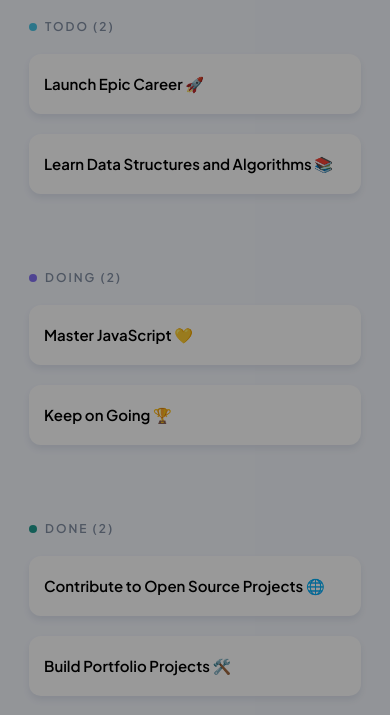
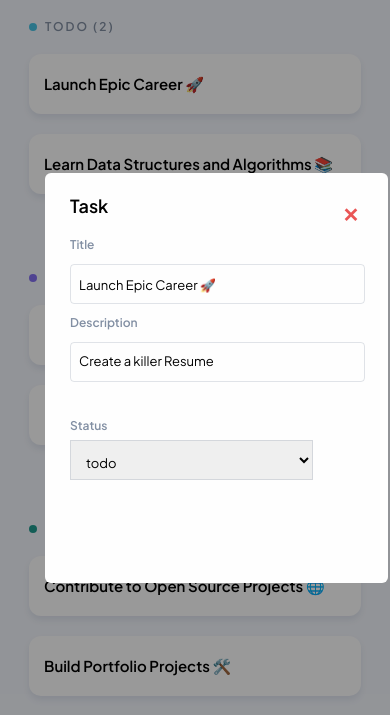
Before and after one commit to TashreeqAdams/TASADA25144_PTO2503_Group_A_Tashreeq-Adams_JSL04, a plain HTML site: page index.html in a window 390 px wide. Both pictures are taken after a click on the element "Launch Epic Career 🚀". Shown: the part 69-784 px from the top of the page. Drawn offline with Linux system fonts and the light colour scheme; a script that the page names is missing.

Commit message:
Modal style and responsiveness added

```diff
--- a/index.html
+++ b/index.html
@@ -27,13 +27,13 @@
       <!-- Modal content -->
       <div class="modal-content">
         <span class="close">&times;</span>
-        <h1>Task</h1>
-        <p>Title</p>
+        <h1 class="modal-task-heading">Task</h1>
+        <h2 class="modal-title-heading">Title</h2>
         <p id="modal-task-title"></p>
-        <p>Description</p>
+        <h2 class="modal-description-heading">Description</h2>
         <p id="modal-task-description"></p>
-        <p>Status</p>
-        <select>
+        <h2 class="modal-status-heading">Status</h2>
+        <select class="modal-drop-down">
           <option value="todo">todo</option>
           <option value="doing">doing</option>
           <option value="done">done</option>
--- a/modal.css
+++ b/modal.css
@@ -15,29 +15,88 @@
   background-color: #fefefe;
   margin-top: 242px;
   margin-left: 456px;
-  padding: 20px;
   width: 600px;
   height: 415px;
   border-radius: 6px;
+  padding-left: 25px;
 }
 
-.modal-content,
-h1 {
+.modal-content h1 {
   font-weight: 700;
   font-style: Bold;
   font-size: 18px;
   line-height: 100%;
   letter-spacing: 0px;
+  padding-top: 24px;
+  margin: 0;
 }
 
-.modal-content,
-p {
-  font-family: Plus Jakarta Sans;
+.modal-content h2 {
   font-weight: 700;
   font-size: 12px;
   line-height: 100%;
   letter-spacing: 0px;
   color: #828fa3;
+}
+
+#modal-task-description {
+  width: 551;
+  height: 113.88764190673828px;
+  opacity: 1;
+  border: solid 1px #828fa340;
+  border-radius: 4px;
+  font-family: Plus Jakarta Sans;
+  font-weight: 500;
+  font-style: Medium;
+  font-size: 13px;
+  line-height: 23px;
+  letter-spacing: 0px;
+  padding-left: 8px;
+  padding-top: 6.35px;
+}
+
+#modal-task-title {
+  padding-left: 8px;
+  padding-top: 8.82px;
+}
+
+.modal-status-heading {
+  padding-bottom: 8.33px;
+  padding-top: 24.47px;
+}
+
+.modal-content p {
+  width: 551;
+  height: 40.674156188964844;
+  opacity: 1;
+  border: solid 1px #828fa340;
+  border-radius: 4px;
+  font-family: Plus Jakarta Sans;
+  font-weight: 500;
+  font-style: Medium;
+  font-size: 13px;
+  line-height: 23px;
+  letter-spacing: 0px;
+}
+
+.modal-title-heading {
+  padding-top: 24.4px;
+}
+
+.modal-drop-down {
+  width: 551px;
+  height: 40.674156188964844px;
+  top: 23.39px;
+  opacity: 1;
+  font-family: Plus Jakarta Sans;
+  font-weight: 500;
+  font-style: Medium;
+  font-size: 13px;
+  line-height: 23px;
+  letter-spacing: 0px;
+  padding-left: 11px;
+  padding-top: 6.67px;
+  border: solid 1px #828fa340;
 }
 
 /* The Close Button */
@@ -46,6 +105,9 @@ p {
   float: right;
   font-size: 28px;
   font-weight: bold;
+  padding-right: 28.15px;
+  padding-top: 19px;
+  height: 5px;
 }
 
 .close:hover,
@@ -55,22 +117,124 @@ p {
   cursor: pointer;
 }
 
-.title-input {
-  width: 551px;
-  height: 40.67px;
-  border-radius: 4px;
-  border-width: 1px;
+@media screen and (max-width: 1200) {
+  .modal-content {
+    margin-left: 300px;
+  }
 }
 
-.description-input {
-  width: 551px;
-  height: 113.89px;
-  border-width: 1px;
-  border-radius: 4px;
+@media screen and (max-width: 1056px) {
+  .modal-content {
+    margin-left: 200px;
+  }
 }
 
-.option-selector {
-  width: 551px;
-  height: 40.67px;
-  border-radius: 4px;
+@media screen and (max-width: 880px) {
+  .modal-content {
+    margin-left: 150px;
+  }
 }
+
+@media screen and (max-width: 776px) {
+  .modal-content {
+    margin-left: 100px;
+  }
+}
+
+@media screen and (max-width: 425px) {
+  .modal-content {
+    margin-left: 45px;
+    width: 343px;
+    height: 410px;
+    top: 99px;
+    left: 12px;
+    opacity: 1;
+    border-radius: 6px;
+  }
+
+  #modal-task-title {
+    width: 295px;
+    height: 40px;
+    top: 23px;
+    opacity: 1;
+  }
+
+  #modal-task-description {
+    width: 295px;
+    height: 40px;
+    top: 23px;
+    opacity: 1;
+  }
+  .modal-drop-down {
+    width: 295px;
+    height: 40px;
+    top: 23px;
+    opacity: 1;
+  }
+}
+
+@media screen and (max-width: 375px) {
+  .modal-content {
+    margin-left: 12px;
+    width: 350px;
+    height: 410px;
+    top: 99px;
+    left: 12px;
+    opacity: 1;
+    border-radius: 6px;
+  }
+
+  #modal-task-title {
+    width: 295px;
+    height: 40px;
+    top: 23px;
+    opacity: 1;
+  }
+
+  #modal-task-description {
+    width: 295;
+    height: 40px;
+    top: 23px;
+    opacity: 1;
+  }
+}
+
+.modal-drop-down {
+  /* width: 295px; */
+  height: 40px;
+  top: 23px;
+  opacity: 1;
+}
+
+@media screen and (max-width: 320px) {
+  .modal-content {
+    margin-left: 12px;
+    width: 295px;
+    height: 410;
+    top: 99px;
+    left: 12px;
+    opacity: 1;
+    border-radius: 6px;
+  }
+
+  #modal-task-title {
+    width: 243px;
+    height: 40;
+    top: 23px;
+    opacity: 1;
+  }
+
+  #modal-task-description {
+    width: 243px;
+    height: 40;
+    top: 23px;
+    opacity: 1;
+  }
+}
+
+.modal-drop-down {
+  width: 243px;
+  height: 40;
+  top: 23px;
+  opacity: 1;
+}
--- a/modal.js
+++ /dev/null
@@ -1,25 +0,0 @@
-// // Get the modal
-// const modal = document.getElementById("myModal");
-
-// // Get the button that opens the modal
-// const todoTaskEl = document.getElementById("task-div");
-
-// // Get the <span> element that closes the modal
-// var span = document.getElementsByClassName("close")[0];
-
-// // When the user clicks the button, open the modal
-// todoTaskEl.onclick = function () {
-//   modal.style.display = "block";
-// };
-
-// When the user clicks on <span> (x), close the modal
-span.onclick = function () {
-  modal.style.display = "none";
-};
-
-// When the user clicks anywhere outside of the modal, close it
-window.onclick = function (event) {
-  if (event.target == modal) {
-    modal.style.display = "none";
-  }
-};
```
